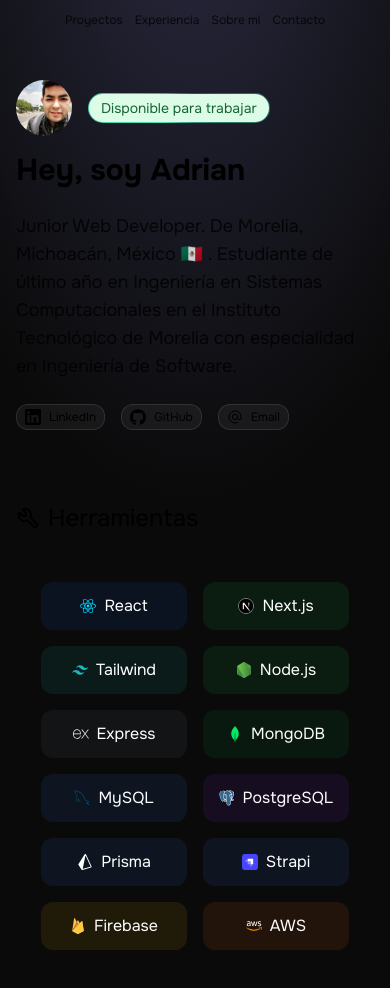
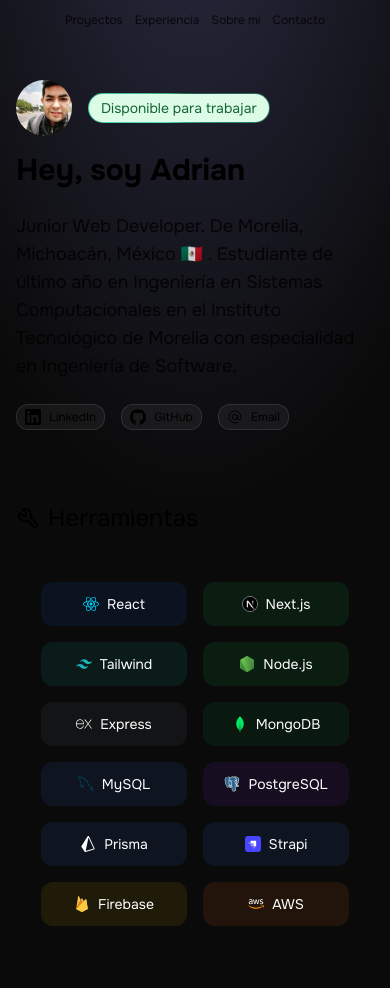
Before and after one commit to AdrianUrtiz/portfolio-adrian, a React (Vite) app: page / in a window 390 px wide. Shown: the top 988 px of the page. Built offline with nearby package versions, Linux system fonts and the light colour scheme.

Commit message:
Actualizar SkillsSection.jsx

```diff
--- a/src/components/SkillsSection.jsx
+++ b/src/components/SkillsSection.jsx
@@ -7,7 +7,7 @@
         skill.tags.map((tag) => (
           <span
             key={tag.name}
-            className={`text-base ${tag.className} py-3 px-4 rounded-xl flex items-center justify-center gap-2`}>
+            className={`text-sm md:text-base ${tag.className} py-3 px-4 rounded-xl flex items-center justify-center gap-2`}>
             <tag.icon className='size-4' />
             {tag.name}
           </span>
```
